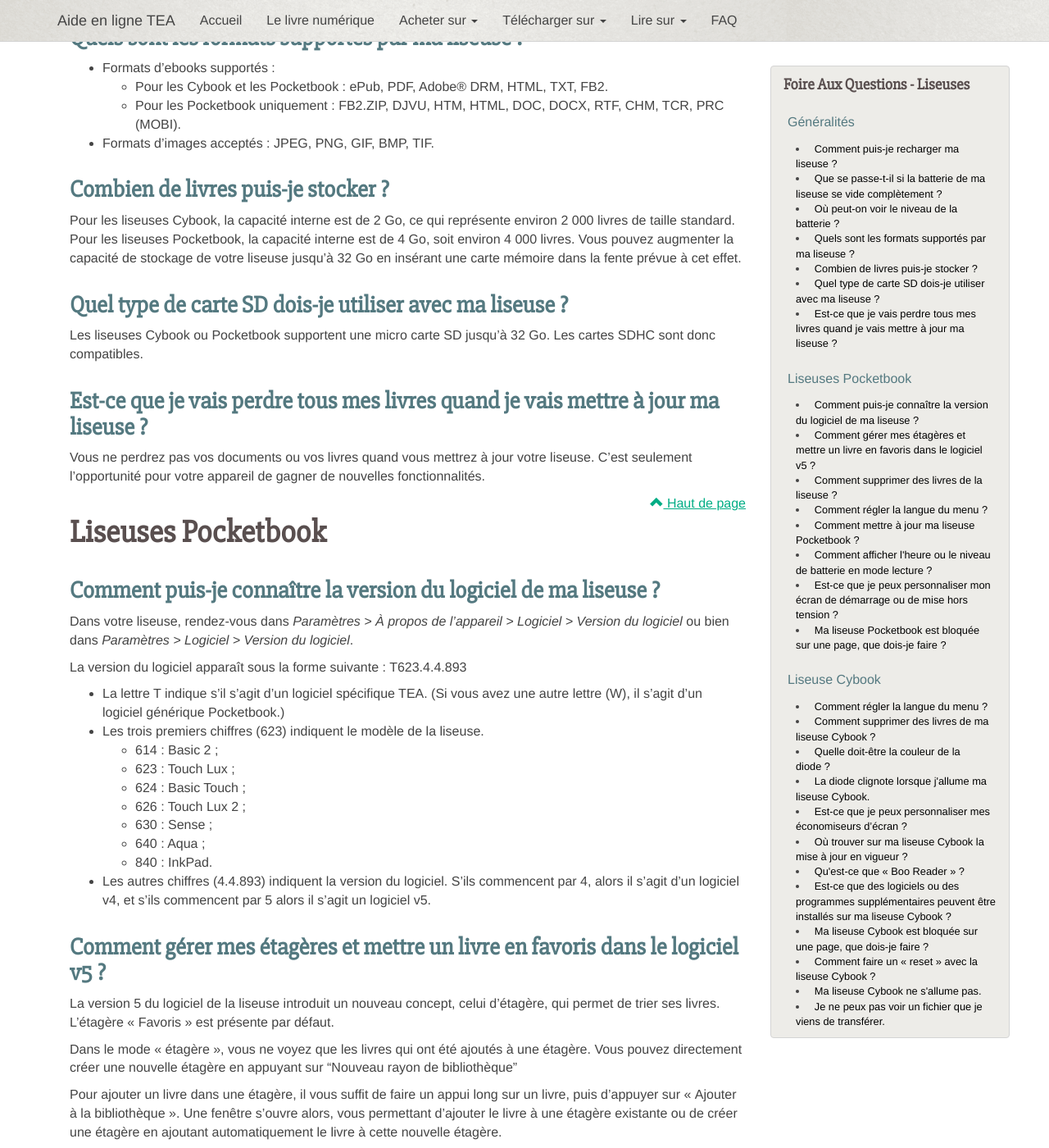
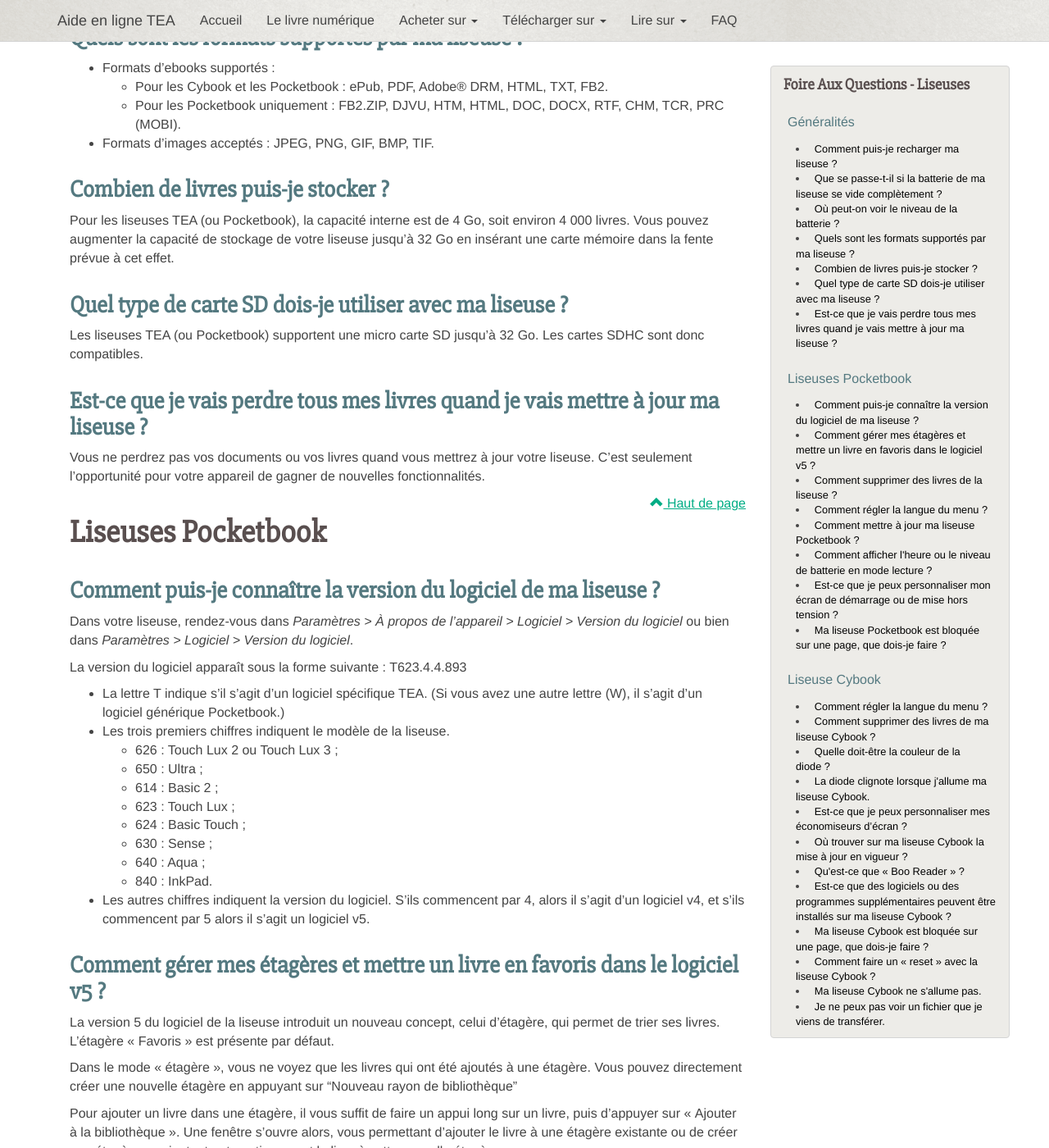
Before and after one commit to TEA-ebook/help-center, a Jekyll site: the page built from _pages/FAQ-liseuse.md, in a window 1280 px wide and 1400 px high, scrolled down 790 px. Shown: the whole window at 82% size. Built offline with Jekyll 4.4.1, drawn with Linux system fonts in a browser that asks for light colours; nearby versions of some CDN libraries; Markdown is read by kramdown in place of the engine named in the settings; some of the changed text lies outside the part shown.

Commit message:
Update FAQ-liseuse.md

```diff
--- a/_pages/FAQ-liseuse.md
+++ b/_pages/FAQ-liseuse.md
@@ -37,13 +37,12 @@
 
 {% include anchor.html id="combien-livres-stocker" label="Combien de livres puis-je stocker ?" %}
 ###Combien de livres puis-je stocker ?
-Pour les liseuses Cybook, la capacité interne est de 2 Go, ce qui représente environ 2 000 livres de taille standard.
-Pour les liseuses Pocketbook, la capacité interne est de 4 Go, soit environ 4 000 livres.
+Pour les liseuses TEA (ou Pocketbook), la capacité interne est de 4 Go, soit environ 4 000 livres.
 Vous pouvez augmenter la capacité de stockage de votre liseuse jusqu’à 32 Go en insérant une carte mémoire dans la fente prévue à cet effet.
 
 {% include anchor.html id="carteSD-liseuse" label="Quel type de carte SD dois-je utiliser avec ma liseuse ?" %}
 ###Quel type de carte SD dois-je utiliser avec ma liseuse ?
-Les liseuses Cybook ou Pocketbook supportent une micro carte SD jusqu'à 32 Go. Les cartes SDHC sont donc compatibles.
+Les liseuses TEA (ou Pocketbook) supportent une micro carte SD jusqu'à 32 Go. Les cartes SDHC sont donc compatibles.
 
 {% include anchor.html id="perdre-livres-maj" label="Est-ce que je vais perdre tous mes livres quand je vais mettre à jour ma liseuse ?" %}
 ###Est-ce que je vais perdre tous mes livres quand je vais mettre à jour ma liseuse ?
@@ -62,15 +61,16 @@
 La version du logiciel apparaît sous la forme suivante : T623.4.4.893
 
 * La lettre T indique s'il s'agit d'un logiciel spécifique TEA. (Si vous avez une autre lettre (W), il s'agit d'un logiciel générique Pocketbook.)
-* Les trois premiers chiffres (623) indiquent le modèle de la liseuse.
+* Les trois premiers chiffres indiquent le modèle de la liseuse.
+  - 626 : Touch Lux 2 ou Touch Lux 3 ;
+  - 650 : Ultra ;
   - 614 : Basic 2 ;
   - 623 : Touch Lux ;
   - 624 : Basic Touch ;
-  - 626 : Touch Lux 2 ;
   - 630 : Sense ;
   - 640 : Aqua ;
   - 840 : InkPad.
-* Les autres chiffres (4.4.893) indiquent la version du logiciel. S'ils commencent par 4, alors il s'agit d'un logiciel v4, et s'ils commencent par 5 alors il s'agit un logiciel v5.
+* Les autres chiffres indiquent la version du logiciel. S'ils commencent par 4, alors il s'agit d'un logiciel v4, et s'ils commencent par 5 alors il s'agit un logiciel v5.
 
 {% include anchor.html id="etageres-favoris" label="Comment gérer mes étagères et mettre un livre en favoris dans le logiciel v5 ?" %}
 ###Comment gérer mes étagères et mettre un livre en favoris dans le logiciel v5 ?
@@ -108,7 +108,7 @@
 Vous avez aussi la possibilité de choisir la disposition de votre clavier virtuel ou les dictionnaires disponibles.
 
 {% include anchor.html id="maj-pb" label="Comment mettre à jour ma liseuse Pocketbook ?" %}
-###Comment mettre à jour ma liseuse Pocketbook ?
+###Comment mettre à jour ma liseuse TEA (ou Pocketbook) ?
 
 - Version 4 : aller dans Paramètres > À propos de l'appareil > Logiciel
 - Version 5 : aller dans Paramètres > Logiciel.
@@ -153,7 +153,7 @@
   - Logo pour la mise hors tension de l'appareil
 
 {% include anchor.html id="pocketbook-bloque" label="Ma liseuse Pocketbook est bloquée sur une page, que dois-je faire ?" %}
-###Ma liseuse Pocketbook est bloquée sur une page, que dois-je faire ?
+###Ma liseuse TEA (ou Pocketbook) est bloquée sur une page, que dois-je faire ?
 Appuyez une dizaine de secondes sur le bouton On/Off de la liseuse, afin de la redémarrer.
 Mettez-la en charge. S'il ne se passe toujours rien, contactez le service client.
 
```
Also changed, not shown: other parts of _pages/FAQ-liseuse.md (+1 -1 lines).
